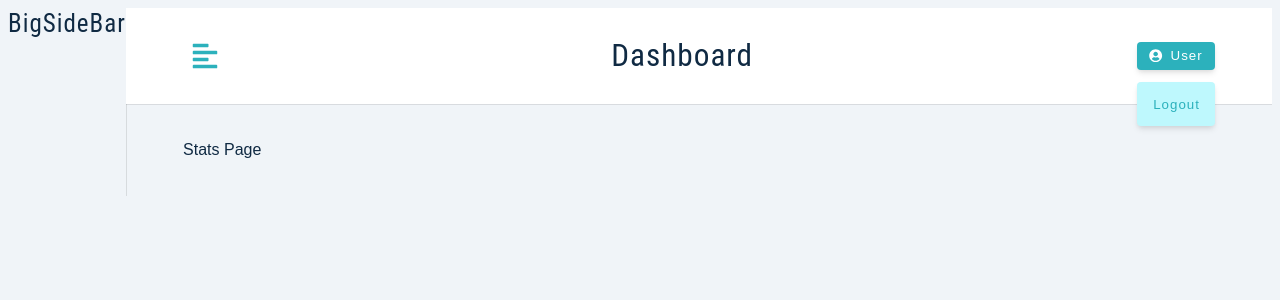
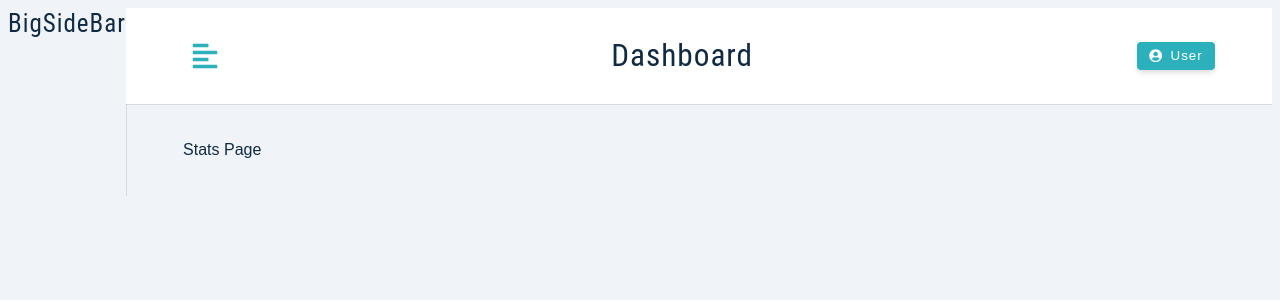
Before and after one commit to EricChukoltyansky/Jobify, a React (Create React App) app in the folder client/: page / in a window 1280 px wide. Shown: the top 300 px of the page. Built offline with nearby package versions, Linux system fonts and the light colour scheme; sample sign-in values are in the browser's storage.

Commit message:
create toggle dropdown function

```diff
--- a/client/src/components/Navbar.js
+++ b/client/src/components/Navbar.js
@@ -5,14 +5,12 @@ import { useAppContext } from "../context/appContext";
 import Logo from "./Logo";
 
 function Navbar() {
+  const [showLogout, setShowLogout] = React.useState(false);
   const { toggleSidebar } = useAppContext();
   return (
     <Wrapper>
       <div className="nav-center">
-        <button
-          className="toggle-btn"
-          onClick={() => toggleSidebar()}
-        >
+        <button className="toggle-btn" onClick={() => toggleSidebar()}>
           <FaAlignLeft />
         </button>
         <div>
@@ -23,12 +21,12 @@ function Navbar() {
           <button
             type="button"
             className="btn"
-            onClick={() => console.log("show/hide dropdown")}
+            onClick={() => setShowLogout(!showLogout)}
           >
             <FaUserCircle />
             User
           </button>
-          <div className="dropdown show-dropdown">
+          <div className={showLogout ? "dropdown show-dropdown" : "dropdown"}>
             <button
               type="button"
               className="dropdown-btn"
```
